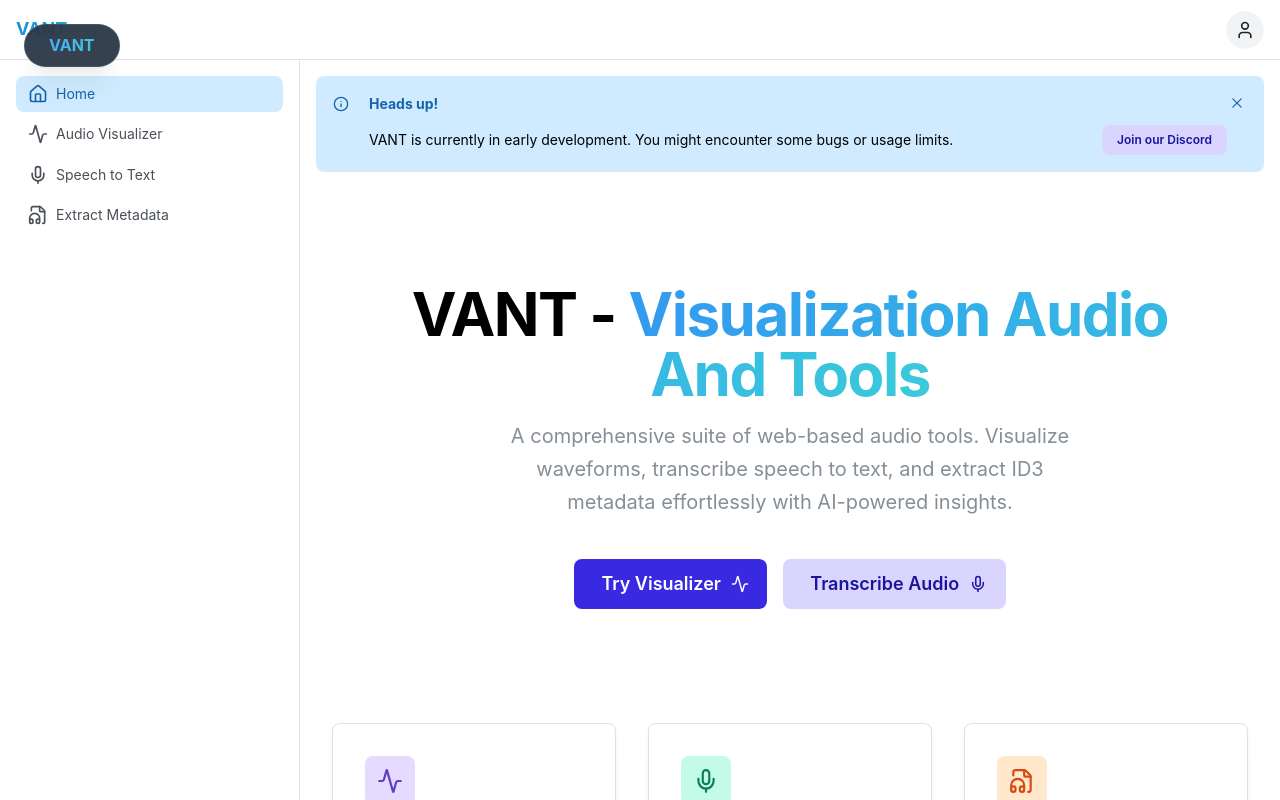
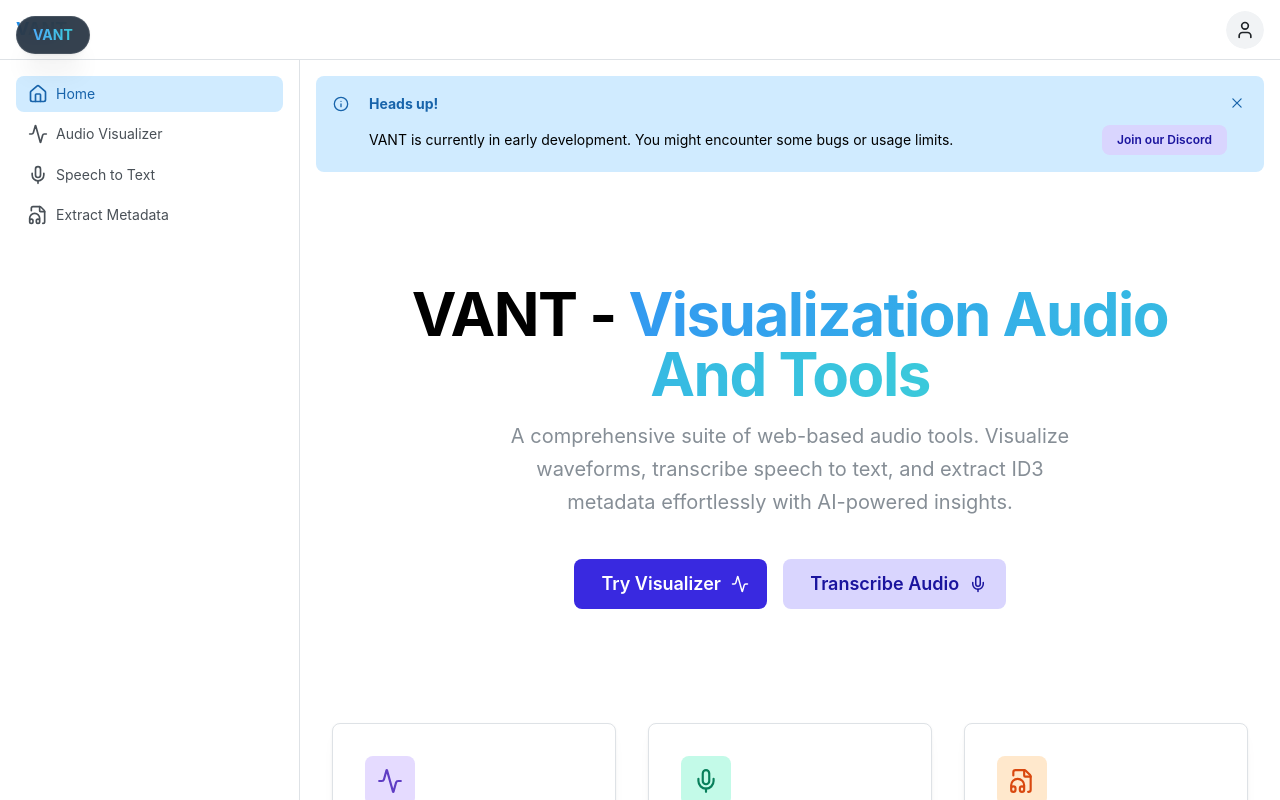
Before and after one commit to Razael-Fox/visualization-audio-tools, a Next.js app: page / in a window 1280 px wide. Shown: the top 800 px of the page. Built offline with nearby package versions, Linux system fonts and the light colour scheme; no server answers.

Commit message:
style: match VantFloating position and size with GitHubLoginButton

```diff
--- a/src/components/VantFloating.tsx
+++ b/src/components/VantFloating.tsx
@@ -4,9 +4,17 @@ interface VantFloatingProps {
 
 export function VantFloating({ navMenuVisible }: VantFloatingProps) {
   return (
-    <div className="fixed top-6 left-4 sm:left-6 z-[1100] pointer-events-none max-w-[90vw] transition-all duration-300">
-      <div className="bg-[#202d3c]/90 backdrop-blur-md px-6 py-2 shadow-lg border border-white/10 transition-all duration-300 rounded-full text-center">
-        <span className="text-transparent bg-clip-text bg-gradient-to-r from-blue-400 to-cyan-400 font-bold text-sm md:text-base whitespace-pre-line transition-all duration-300 block">
+    <div
+      style={{
+        position: "fixed",
+        top: "max(1rem, env(safe-area-inset-top))",
+        left: "max(1rem, env(safe-area-inset-left))",
+        zIndex: 1000,
+      }}
+      className="pointer-events-none transition-all duration-300"
+    >
+      <div className="bg-[#202d3c]/90 backdrop-blur-md px-4 h-[38px] flex items-center justify-center shadow-lg border border-white/10 transition-all duration-300 rounded-full text-center">
+        <span className="text-transparent bg-clip-text bg-gradient-to-r from-blue-400 to-cyan-400 font-bold text-sm whitespace-pre-line transition-all duration-300 block">
           VANT
         </span>
       </div>
```
